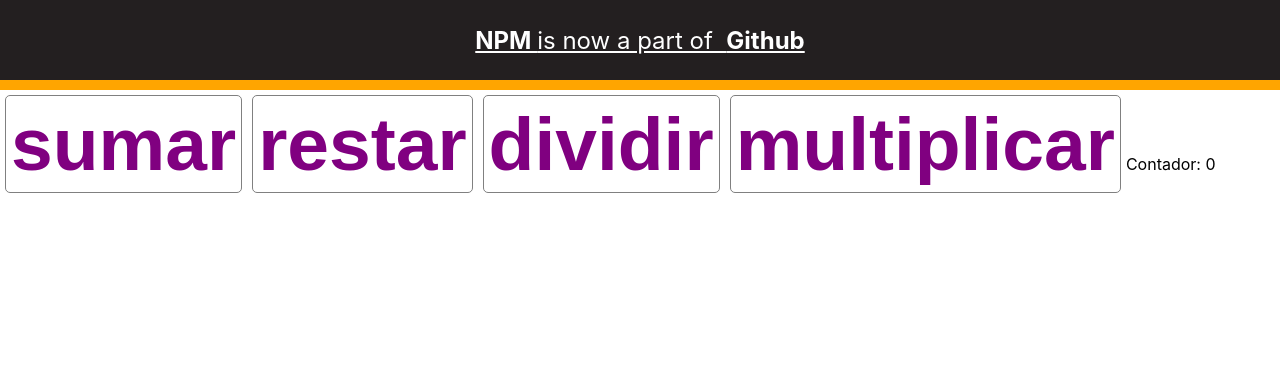
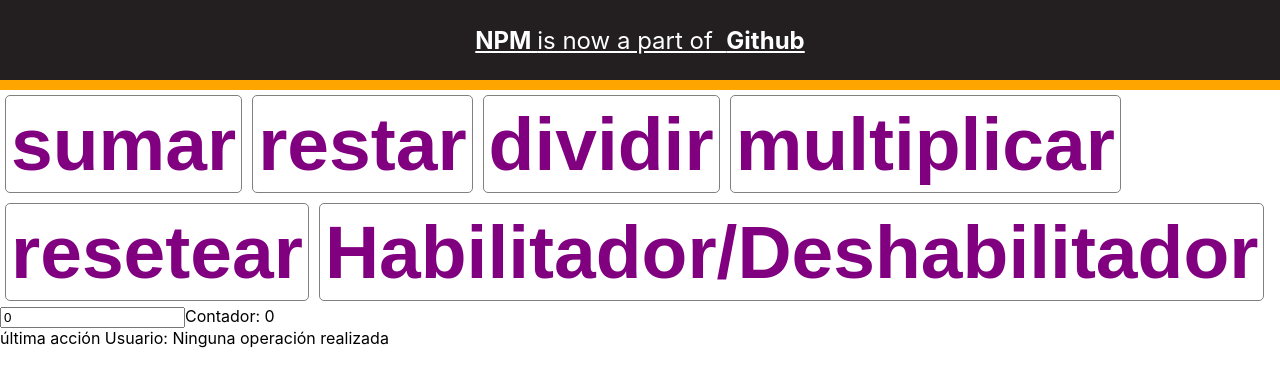
Before and after one commit to zaquihex/reactTraining, a React (Create React App) app: page / in a window 1280 px wide. Shown: the top 386 px of the page. Built offline with nearby package versions, Linux system fonts and the light colour scheme; the HTML template or start-up script is replaced by a standard one.

Commit message:
newsbuttons

```diff
--- a/src/containers/Contador.jsx
+++ b/src/containers/Contador.jsx
@@ -2,19 +2,26 @@ import React, { Component } from 'react';
 import { ButtonGeneral } from '../components/Buttons';
 
 class Contador extends Component {
+
     //Función básica de una clase
     constructor(props) {
         super(props);
+
         //estado de la clase (es un objeto)
         this.state = {
             numero:  0,
-            text: "david"
+            text: "david",
+            numeroCaja: 0,
         };
+
         //variable de una clase que se puede acceder desde cualquier función
         this.numero =  0;
+        this.lastClick = "Ninguna operación realizada";
+        this.habilitar = true;
+
     }
 
-    // Función sumar para cambiar el estado
+        // Función sumar para cambiar el estado
     sumar = (numero) => {
         let usuario;
         if(this.state.text === "david"){
@@ -23,20 +30,62 @@ class Contador extends Component {
         else{
             usuario = "david";
         }
+        this.lastClick ="sumar";
 
-        this.setState({numero: this.state.numero + 2, text: usuario});
+        if(this.habilitar ===true){
+            this.setState({numero: this.state.numero + this.state.numeroCaja, text: usuario});
+        }
+
     }
 
     restar = () => {
-        this.setState({numero: this.state.numero - 2});
+        this.lastClick ="restar";
+        if(this.habilitar ===true){
+            this.setState({numero: this.state.numero - this.state.numeroCaja});
+        }
+
     }
 
     dividir = () => {
-        this.setState({numero: this.state.numero / 2});
+        this.lastClick ="dividir";
+        if(this.habilitar ===true){
+            this.setState({numero: this.state.numero / this.state.numeroCaja})
+        }
+        if (!isNaN(this.state.numeroCaja)){
+            this.setState({numero: this.state.numero / this.state.numeroCaja});
+            }
+
     }
 
+
+    //solo ha de hacerse el setState (actuaziar la variblae y pintar de nuevo), cuando el multiplicador sea un numero
+
     multiplicar = () => {
-        this.setState({numero: this.state.numero * 2});
+        this.lastClick ="multiplicar";
+        if(this.habilitar ===true){
+            this.setState({numero: this.state.numero * this.state.numeroCaja});
+        }
+        if (!isNaN(this.state.numeroCaja)){
+            this.setState({numero: this.state.numero * this.state.numeroCaja});
+        }
+    }
+
+    resetear = () => {
+        this.lastClick ="resetear";
+        this.setState({numeroCaja: 0, numero: 0});
+
+    }
+
+
+
+    habilitarDeshabilitar = () => {
+      if (this.habilitar===false){
+          this.habilitar=true
+      }
+      else{
+        this.habilitar=false
+
+      }
     }
 
     //Función para pintar
@@ -48,8 +97,11 @@ class Contador extends Component {
         }
 
         //bucles
-        const operaciones= ["sumar","restar","dividir", "multiplicar"];
+        let operaciones= ["sumar","restar","dividir", "multiplicar", "resetear", "Habilitador/Deshabilitador"];
 
+            if(this.state.numero%2 !== 0){
+               operaciones= ["sumar","restar", "multiplicar", "resetear", "Habilitador/Deshabilitador"];
+            }
 
         const listaBotones = operaciones.map((elemento)=>{
             let funcion;
@@ -58,6 +110,8 @@ class Contador extends Component {
                 case "restar": funcion = this.restar; break;
                 case "dividir": funcion = this.dividir; break;
                 case "multiplicar": funcion = this.multiplicar; break;
+                case "resetear": funcion = this.resetear; break;
+
             }
 
             return <ButtonGeneral text={elemento} click={funcion} />
@@ -65,18 +119,18 @@ class Contador extends Component {
 
         return <div>
             {listaBotones}
+            <input value={this.state.numeroCaja} onChange={(prop1) => {this.setState({numeroCaja: prop1.currentTarget.value}); }
+            } />
             <span>Contador: {this.state.numero}</span>
+            <div>última acción Usuario: {this.lastClick} </div>
             {/*<ButtonGeneral text="Sumar" click={this.sumar}/>
             <ButtonGeneral text="Restar" click={this.restar}/>
             {botonDividir}
             {this.state.text === "david" ? <ButtonGeneral text="Dividir" click={this.dividir}/> : null}
-            <span>Contador: {this.state.numero}</span>
+            <span> Contador: {this.state.numero}</span>
             <span>Contador: {this.state.text}</span>*/}
         </div>;
     }
 }
 
 export default Contador;
-
-
-//si el texto del estado es david, entonces botondividir es = a la linea 44
```
